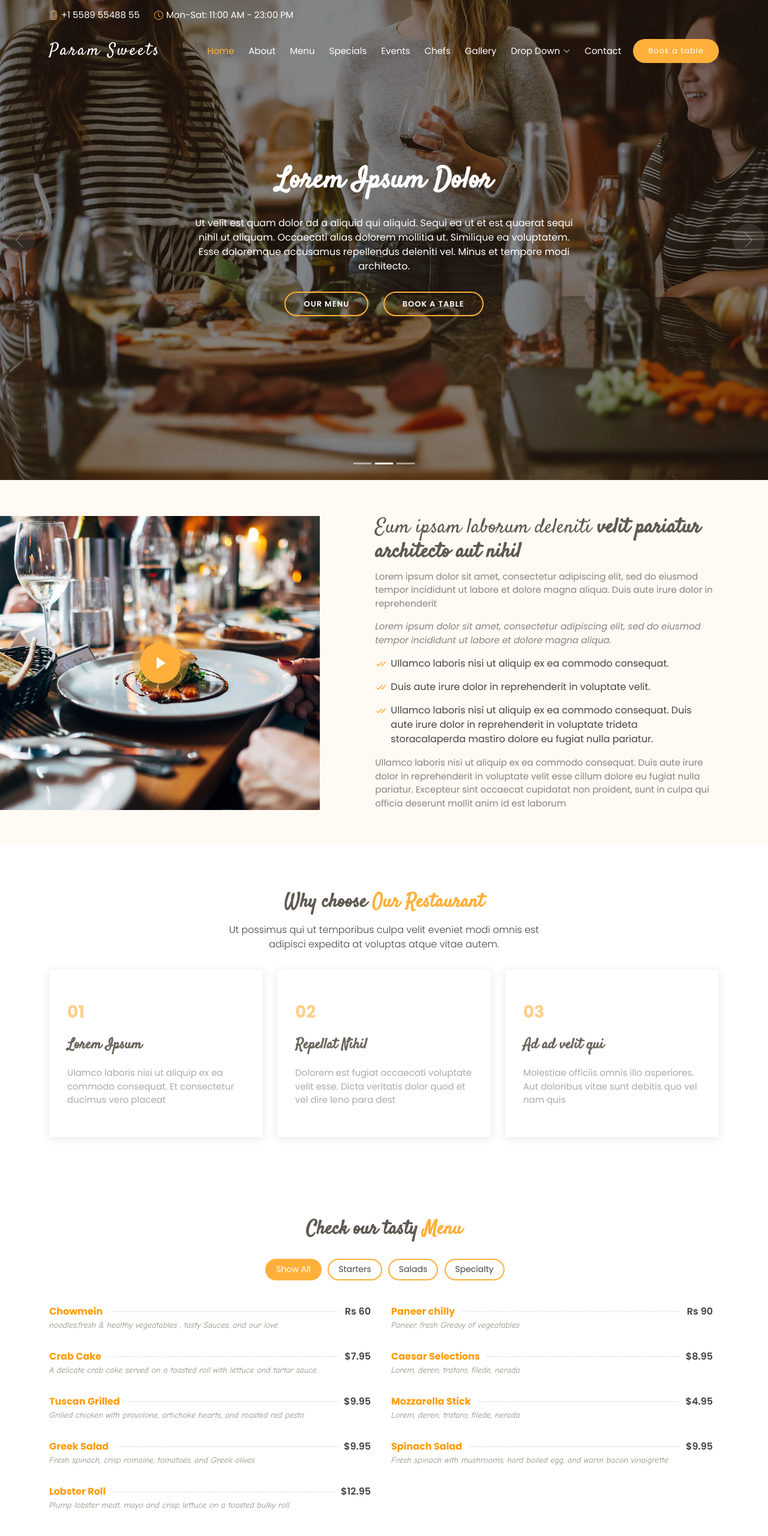
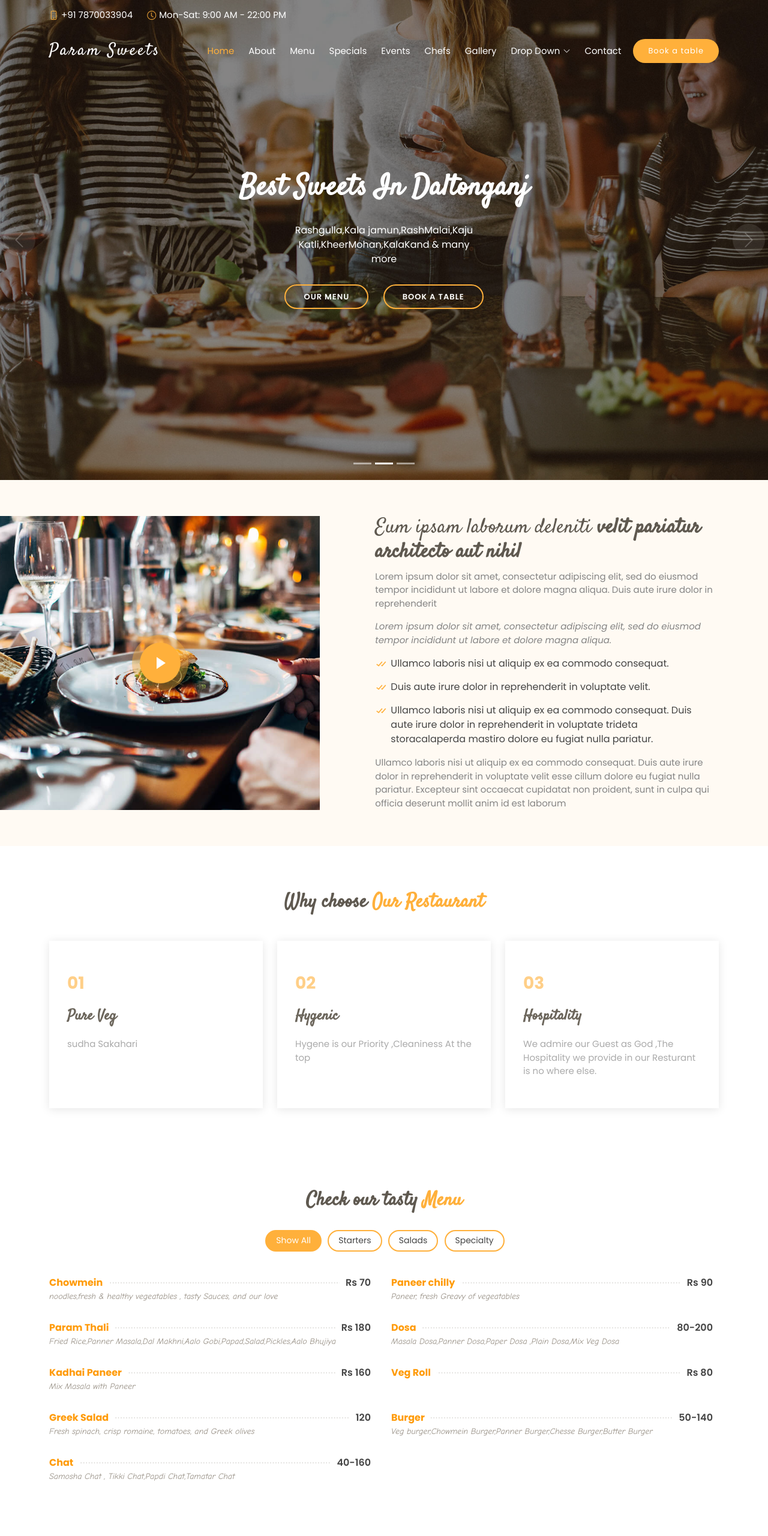
Before and after one commit to ankitpandey12199/Param-sweets, a plain HTML site: page index.html in a window 1280 px wide. Shown: the top 2560 px of the page at 60% size. Drawn offline with Linux system fonts and the light colour scheme.

Commit message:
some updations

```diff
--- a/index.html
+++ b/index.html
@@ -40,8 +40,8 @@
   <!-- ======= Top Bar ======= -->
   <section id="topbar" class="d-flex align-items-center fixed-top topbar-transparent">
     <div class="container-fluid container-xl d-flex align-items-center justify-content-center justify-content-lg-start">
-      <i class="bi bi-phone d-flex align-items-center"><span>+1 5589 55488 55</span></i>
-      <i class="bi bi-clock ms-4 d-none d-lg-flex align-items-center"><span>Mon-Sat: 11:00 AM - 23:00 PM</span></i>
+      <i class="bi bi-phone d-flex align-items-center"><span>+91 7870033904</span></i>
+      <i class="bi bi-clock ms-4 d-none d-lg-flex align-items-center"><span>Mon-Sat: 9:00 AM - 22:00 PM</span></i>
     </div>
   </section>
 
@@ -105,7 +105,7 @@
             <div class="carousel-container">
               <div class="carousel-content">
                 <h2 class="animate__animated animate__fadeInDown"><span>Param Sweets &</span> Restaurant</h2>
-                <p class="animate__animated animate__fadeInUp">We are end to end food solutions,from break fast to dinner.best for your health and pocket</p>
+                <p class="animate__animated animate__fadeInUp">We are end to end food solutions,from break fast to dinner.best for your health and pocket .100 % veg and Authentic</p>
                 <div>
                   <a href="#menu" class="btn-menu animate__animated animate__fadeInUp scrollto">Our Menu</a>
                   <a href="#book-a-table" class="btn-book animate__animated animate__fadeInUp scrollto">Book a Table</a>
@@ -118,8 +118,8 @@
           <div class="carousel-item" style="background-image: url(assets/img/slide/slide-2.jpg);">
             <div class="carousel-container">
               <div class="carousel-content">
-                <h2 class="animate__animated animate__fadeInDown">Lorem Ipsum Dolor</h2>
-                <p class="animate__animated animate__fadeInUp">Ut velit est quam dolor ad a aliquid qui aliquid. Sequi ea ut et est quaerat sequi nihil ut aliquam. Occaecati alias dolorem mollitia ut. Similique ea voluptatem. Esse doloremque accusamus repellendus deleniti vel. Minus et tempore modi architecto.</p>
+                <h2 class="animate__animated animate__fadeInDown">Best Sweets In Daltonganj</h2>
+                <p class="animate__animated animate__fadeInUp">Rashgulla,Kala jamun,RashMalai,Kaju Katli,KheerMohan,KalaKand & many more</p>
                 <div>
                   <a href="#menu" class="btn-menu animate__animated animate__fadeInUp scrollto">Our Menu</a>
                   <a href="#book-a-table" class="btn-book animate__animated animate__fadeInUp scrollto">Book a Table</a>
@@ -132,8 +132,8 @@
           <div class="carousel-item" style="background-image: url(assets/img/slide/slide-3.jpg);">
             <div class="carousel-container">
               <div class="carousel-content">
-                <h2 class="animate__animated animate__fadeInDown">Sequi ea ut et est quaerat</h2>
-                <p class="animate__animated animate__fadeInUp">Ut velit est quam dolor ad a aliquid qui aliquid. Sequi ea ut et est quaerat sequi nihil ut aliquam. Occaecati alias dolorem mollitia ut. Similique ea voluptatem. Esse doloremque accusamus repellendus deleniti vel. Minus et tempore modi architecto.</p>
+                <h2 class="animate__animated animate__fadeInDown">Hot & Spicy<a></a> Fast Food With Love</h2>
+                <p class="animate__animated animate__fadeInUp"></p>
                 <div>
                   <a href="#menu" class="btn-menu animate__animated animate__fadeInUp scrollto">Our Menu</a>
                   <a href="#book-a-table" class="btn-book animate__animated animate__fadeInUp scrollto">Book a Table</a>
@@ -204,7 +204,7 @@
 
         <div class="section-title">
           <h2>Why choose <span>Our Restaurant</span></h2>
-          <p>Ut possimus qui ut temporibus culpa velit eveniet modi omnis est adipisci expedita at voluptas atque vitae autem.</p>
+          <p></p>
         </div>
 
         <div class="row">
@@ -212,24 +212,24 @@
           <div class="col-lg-4">
             <div class="box">
               <span>01</span>
-              <h4>Lorem Ipsum</h4>
-              <p>Ulamco laboris nisi ut aliquip ex ea commodo consequat. Et consectetur ducimus vero placeat</p>
+              <h4>Pure Veg</h4>
+              <p>sudha Sakahari</p>
             </div>
           </div>
 
           <div class="col-lg-4 mt-4 mt-lg-0">
             <div class="box">
               <span>02</span>
-              <h4>Repellat Nihil</h4>
-              <p>Dolorem est fugiat occaecati voluptate velit esse. Dicta veritatis dolor quod et vel dire leno para dest</p>
+              <h4>Hygenic</h4>
+              <p>Hygene is our Priority ,Cleaniness At the top</p>
             </div>
           </div>
 
           <div class="col-lg-4 mt-4 mt-lg-0">
             <div class="box">
               <span>03</span>
-              <h4> Ad ad velit qui</h4>
-              <p>Molestiae officiis omnis illo asperiores. Aut doloribus vitae sunt debitis quo vel nam quis</p>
+              <h4>Hospitality</h4>
+              <p>We admire our Guest as God ,The Hospitality we provide in our Resturant is no where else.</p>
             </div>
           </div>
 
@@ -261,7 +261,7 @@
 
           <div class="col-lg-6 menu-item filter-starters">
             <div class="menu-content">
-              <a href="#">Chowmein</a><span>Rs 60</span>
+              <a href="#">Chowmein</a><span>Rs 70</span>
             </div>
             <div class="menu-ingredients">
               noodles,fresh & healthy vegeatables</a>  , tasty Sauces, and our love
@@ -270,7 +270,7 @@
 
           <div class="col-lg-6 menu-item filter-specialty">
             <div class="menu-content">
-              <a href="#">Paneer chilly</a><span>Rs 90</span>
+              <a href="#">Paneer chilly</a><span  >Rs 90</span>
             </div>
             <div class="menu-ingredients">
               Paneer, fresh Greavy of vegeatables
@@ -279,43 +279,43 @@
 
           <div class="col-lg-6 menu-item filter-starters">
             <div class="menu-content">
-              <a href="#">Crab Cake</a><span>$7.95</span>
+              <a href="#">Param Thali</a><span>Rs 180</span>
             </div>
             <div class="menu-ingredients">
-              A delicate crab cake served on a toasted roll with lettuce and tartar sauce
+              Fried Rice,Panner Masala,Dal Makhni,Aalo Gobi,Papad,Salad,Pickles,Aalo Bhujiya
             </div>
           </div>
 
           <div class="col-lg-6 menu-item filter-salads">
             <div class="menu-content">
-              <a href="#">Caesar Selections</a><span>$8.95</span>
+              <a href="#">Dosa</a><span>80-200 </span>
             </div>
             <div class="menu-ingredients">
-              Lorem, deren, trataro, filede, nerada
+              Masala Dosa,Panner Dosa,Paper Dosa ,Plain Dosa,Mix Veg Dosa
             </div>
           </div>
 
           <div class="col-lg-6 menu-item filter-specialty">
             <div class="menu-content">
-              <a href="#">Tuscan Grilled</a><span>$9.95</span>
+              <a href="#">Kadhai Paneer</a><span>Rs 160 </span>
             </div>
             <div class="menu-ingredients">
-              Grilled chicken with provolone, artichoke hearts, and roasted red pesto
+             Mix Masala with Paneer
             </div>
           </div>
 
           <div class="col-lg-6 menu-item filter-starters">
             <div class="menu-content">
-              <a href="#">Mozzarella Stick</a><span>$4.95</span>
+              <a href="#">Veg Roll</a><span>Rs 80</span>
             </div>
             <div class="menu-ingredients">
-              Lorem, deren, trataro, filede, nerada
+
             </div>
           </div>
 
           <div class="col-lg-6 menu-item filter-salads">
             <div class="menu-content">
-              <a href="#">Greek Salad</a><span>$9.95</span>
+              <a href="#">Greek Salad</a><span>120</span>
             </div>
             <div class="menu-ingredients">
               Fresh spinach, crisp romaine, tomatoes, and Greek olives
@@ -324,19 +324,19 @@
 
           <div class="col-lg-6 menu-item filter-salads">
             <div class="menu-content">
-              <a href="#">Spinach Salad</a><span>$9.95</span>
+              <a href="#">Burger</a><span>50-140</span>
             </div>
             <div class="menu-ingredients">
-              Fresh spinach with mushrooms, hard boiled egg, and warm bacon vinaigrette
+              Veg burger,Chowmein Burger,Panner Burger,Chesse Burger,Butter Burger
             </div>
           </div>
 
           <div class="col-lg-6 menu-item filter-specialty">
             <div class="menu-content">
-              <a href="#">Lobster Roll</a><span>$12.95</span>
+              <a href="#">Chat</a><span>40-160</span>
             </div>
             <div class="menu-ingredients">
-              Plump lobster meat, mayo and crisp lettuce on a toasted bulky roll
+              Samosha Chat , Tikki Chat,Papdi Chat,Tamatar Chat
             </div>
           </div>
 
@@ -688,13 +688,12 @@
             <div class="member">
               <div class="pic"><img src="assets/img/chefs/chefs-1.jpg" class="img-fluid" alt=""></div>
               <div class="member-info">
-                <h4>Walter White</h4>
+                <h4>Ritesh kumar </h4>
                 <span>Master Chef</span>
                 <div class="social">
-                  <a href=""><i class="bi bi-twitter"></i></a>
                   <a href=""><i class="bi bi-facebook"></i></a>
                   <a href=""><i class="bi bi-instagram"></i></a>
-                  <a href=""><i class="bi bi-linkedin"></i></a>
+
                 </div>
               </div>
             </div>
@@ -704,13 +703,10 @@
             <div class="member">
               <div class="pic"><img src="assets/img/chefs/chefs-2.jpg" class="img-fluid" alt=""></div>
               <div class="member-info">
-                <h4>Sarah Jhonson</h4>
-                <span>Patissier</span>
+                <h4>Umesh Prasad</h4>
+                <span>Owner</span>
                 <div class="social">
-                  <a href=""><i class="bi bi-twitter"></i></a>
                   <a href=""><i class="bi bi-facebook"></i></a>
-                  <a href=""><i class="bi bi-instagram"></i></a>
-                  <a href=""><i class="bi bi-linkedin"></i></a>
                 </div>
               </div>
             </div>
@@ -720,13 +716,13 @@
             <div class="member">
               <div class="pic"><img src="assets/img/chefs/chefs-3.jpg" class="img-fluid" alt=""></div>
               <div class="member-info">
-                <h4>William Anderson</h4>
-                <span>Cook</span>
+                <h4>Virat Raj</h4>
+                <span>Maintaince Incharge</span>
                 <div class="social">
-                  <a href=""><i class="bi bi-twitter"></i></a>
+
                   <a href=""><i class="bi bi-facebook"></i></a>
                   <a href=""><i class="bi bi-instagram"></i></a>
-                  <a href=""><i class="bi bi-linkedin"></i></a>
+
                 </div>
               </div>
             </div>
@@ -852,25 +848,25 @@
             <div class="col-lg-3 col-md-6 info">
               <i class="bi bi-geo-alt"></i>
               <h4>Location:</h4>
-              <p>A108 Adam Street<br>New York, NY 535022</p>
+              <p>Panki Road Redma Chowk<br>DaltonGanj, 822101</p>
             </div>
 
             <div class="col-lg-3 col-md-6 info mt-4 mt-lg-0">
               <i class="bi bi-clock"></i>
               <h4>Open Hours:</h4>
-              <p>Monday-Saturday:<br>11:00 AM - 2300 PM</p>
+              <p>Monday-Sunday:<br>9:00 AM - 10:00 PM</p>
             </div>
 
             <div class="col-lg-3 col-md-6 info mt-4 mt-lg-0">
               <i class="bi bi-envelope"></i>
               <h4>Email:</h4>
-              <p>info@example.com<br>contact@example.com</p>
+              <p>aryag737@gmail.com<br>rk200260@gmail.com</p>
             </div>
 
             <div class="col-lg-3 col-md-6 info mt-4 mt-lg-0">
               <i class="bi bi-phone"></i>
               <h4>Call:</h4>
-              <p>+1 5589 55488 51<br>+1 5589 22475 14</p>
+              <p>+91 7870311516<br>+91 7008897005</p>
             </div>
           </div>
         </div>
@@ -915,15 +911,7 @@
         <a href="#" class="google-plus"><i class="bx bxl-skype"></i></a>
         <a href="#" class="linkedin"><i class="bx bxl-linkedin"></i></a>
       </div>
-      <div class="copyright">
-        &copy; Copyright <strong><span>Delicious</span></strong>. All Rights Reserved
-      </div>
-      <div class="credits">
-        <!-- All the links in the footer should remain intact. -->
-        <!-- You can delete the links only if you purchased the pro version. -->
-        <!-- Licensing information: https://bootstrapmade.com/license/ -->
-        <!-- Purchase the pro version with working PHP/AJAX contact form: https://bootstrapmade.com/delicious-free-restaurant-bootstrap-theme/ -->
-        Designed by <a href="https://bootstrapmade.com/">BootstrapMade</a>
+
       </div>
     </div>
   </footer><!-- End Footer -->
```
